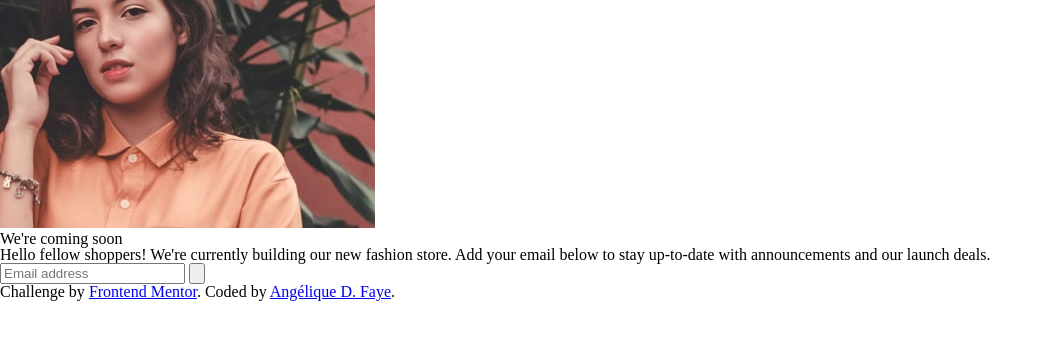
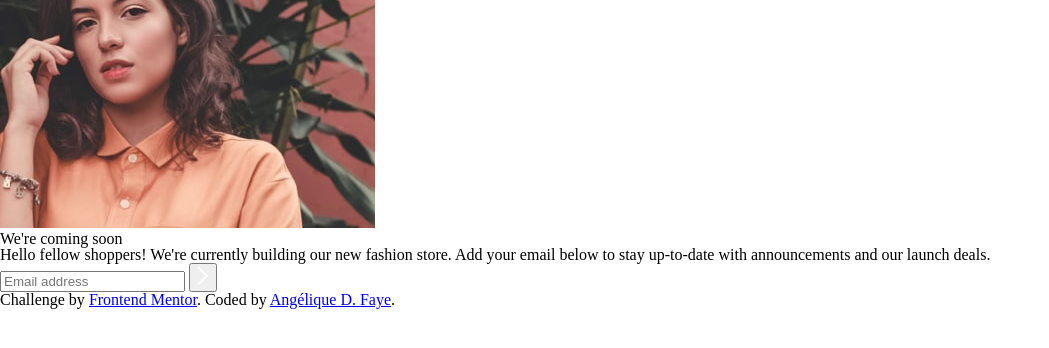
Before and after one commit to AngeliqueDF/base-apparel-coming-soon-section, a website built with Vite: page index.html in a window 1280 px wide. Shown: the part 58-406 px from the top of the page, without its empty margins (0-1049 px from the left). Built offline with nearby package versions, Linux system fonts and the light colour scheme.

Commit message:
Change submit HTML
- Change `input` submit button to `button` element.
- Add `img` element to display SVG icon.

```diff
--- a/index.html
+++ b/index.html
@@ -59,12 +59,14 @@
 						placeholder="Email address"
 					/>
 
-					<input
+					<button
 						class="email-submit"
 						type="submit"
 						title="Submit your e-mail address to subscribe to the waitlist"
 						value=""
-					/>
+					>
+						<img src="./src/images/icon-arrow.svg" alt="" />
+					</button>
 				</form>
 			</section>
 		</main>
```
